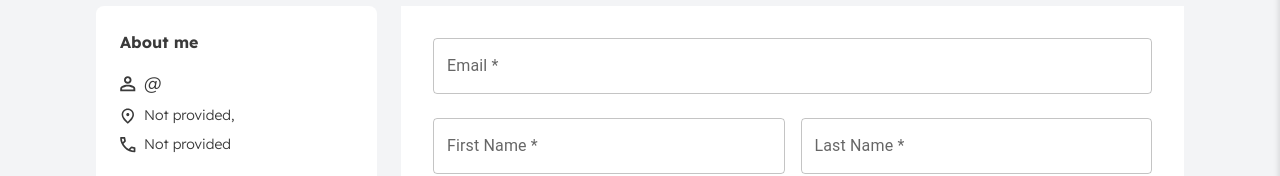
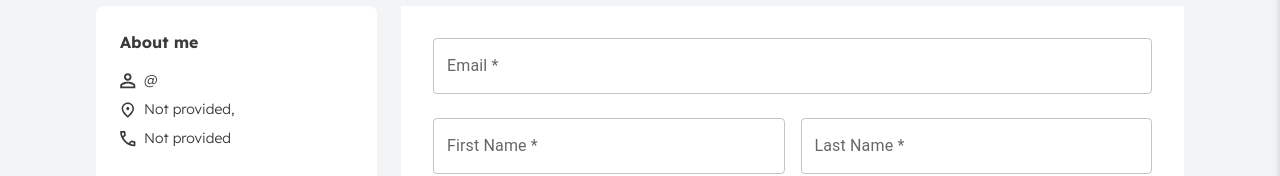
Before and after one commit to MasAdittt/bpf-belajar, a React (Vite) app: page /personal/1 in a window 1280 px wide. Shown: the part 588-764 px from the top of the page. Built offline with nearby package versions, Linux system fonts and the light colour scheme; no server answers; the database is empty; sample sign-in values are in the browser's storage; a web font is replaced by a local one.

Commit message:
Updatet kak aris 8

```diff
--- a/src/components/Start.jsx
+++ b/src/components/Start.jsx
@@ -46,11 +46,11 @@ const Start = () => {
                         paddingRight: '45px',
                         fontFamily: 'ADELIA',
                         lineHeight: '59px',
-                        '@media (min-width: 768px)': {
+                        '@media (minwidth: 768px)': {
                           fontSize: '28px',
                           lineHeight: '48px'
                         },
-                        '@media (min-width: 1280px)': {
+                        '@media (minwidth: 1280px)': {
                           fontSize: '31px',
                           lineHeight: '59px'
                         }
--- a/src/pages/Personal.jsx
+++ b/src/pages/Personal.jsx
@@ -548,7 +548,7 @@
                                 <ul className="space-y-2">
                                     <li className="flex items-center">
                                         <img src={orang} alt="Profile" className="w-4 h-4 mr-2" />
-                                        <span className="truncate" style={{color:'#3A3A3A', fontFamily:'Lexend', fontWeight:300, fontSize:'18px'}}>@{firstName} {lastName}</span>
+                                        <span className="truncate" style={{color:'#3A3A3A', fontFamily:'Lexend', fontWeight:300, fontSize:'14px'}}>@{firstName} {lastName}</span>
                                     </li>
                                     <li className="flex items-center">
                                     <img src={titik} alt="Profile" className="w-4 h-4 mr-2" />
@@ -679,9 +679,9 @@
                                 )}
                             </div>
                             <div className="text-center md:text-left md:pt-5">
-                                <h1 className="text-2xl md:text-[35px] text-[#3A3A3A] font-bold font-['Lexend']">
+                                <h2 className="text-lg md:text-2xl text-[#3A3A3A] font-medium font-['Lexend']">
                                     {firstName} {lastName}
-                                </h1>
+                                </h2>
                                 <p className="text-sm md:text-base font-light font-['Lexend']">{email}</p>
                             </div>
                         </div>
```
